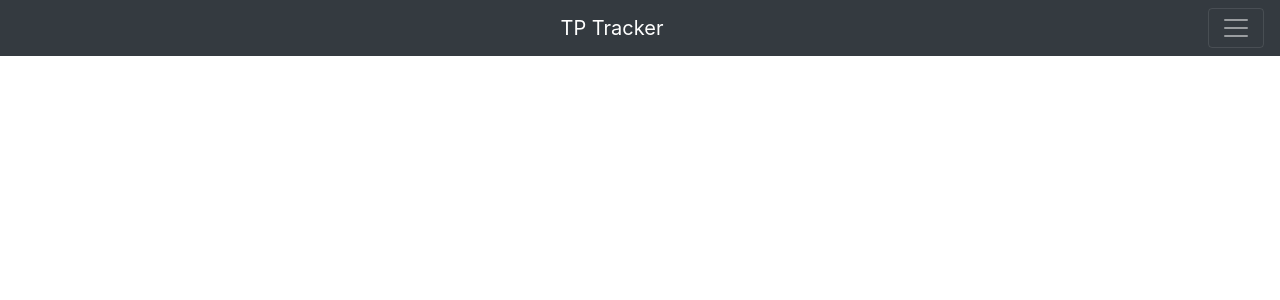
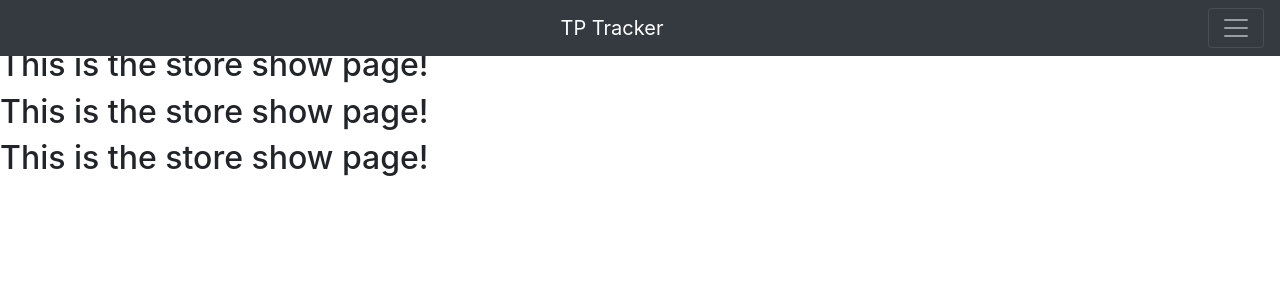
Before and after one commit to Howakyl/toilet-paper-finder, a React (Create React App) app in the folder tp-client/: page /stores/0 in a window 1280 px wide. Shown: the top 300 px of the page. Built offline with nearby package versions, Linux system fonts and the light colour scheme; what google-maps-react would draw is missing.

Commit message:
store show linked up with buttons on index

```diff
--- a/tp-client/src/App.css
+++ b/tp-client/src/App.css
@@ -40,7 +40,7 @@ nav {
 }
 
 .progress {
-  width: 100;
+  width: 100%;
 }
 
 .storesContainer {
--- a/tp-client/src/App.js
+++ b/tp-client/src/App.js
@@ -4,6 +4,7 @@ import Home from './pages/Home';
 import TpIndex from './pages/TpIndex';
 import Navbar from './components/Navbar';
 import './App.css';
+import StoreShow from './pages/StoreShow';
 
 class App extends React.Component {
   render () {
@@ -13,6 +14,7 @@ class App extends React.Component {
         <Switch>
           <Route exact path='/' component={Home}/>
           <Route path='/index' component={TpIndex} />
+          <Route path='/stores/:id' component={StoreShow}/>
         </Switch>
       </div>
     );
--- /dev/null
+++ b/tp-client/src/pages/StoreShow.js
@@ -0,0 +1,17 @@
+import React from 'react';
+import './StoreShow.css';
+
+class StoreShow extends React.Component {
+    render () {
+        return (
+            <div>
+                <h2>This is the store show page!</h2>
+                <h2>This is the store show page!</h2>
+                <h2>This is the store show page!</h2>
+                <h2>This is the store show page!</h2>
+            </div>
+        )
+    }
+}
+
+export default StoreShow;
--- a/tp-client/src/pages/TpIndex.js
+++ b/tp-client/src/pages/TpIndex.js
@@ -1,5 +1,6 @@
 import React from 'react';
 import Map from '../components/Map';
+import { Link } from 'react-router-dom';
 
 class TpIndex extends React.Component {
     state = {
@@ -7,6 +8,7 @@ class TpIndex extends React.Component {
             {
                 name: "Target",
                 usualStock: "Cottonelle, Charmin, Up & Up",
+                id: 0,
                 brands: [{
                     brandName: "Cottonelle Ultra Comfort",
                     url: "https://www.target.com/p/cottonelle-ultra-comfort-care-toilet-paper-mega-rolls/-/A-54605704?preselect=52248204#lnk=sametab",
@@ -25,6 +27,7 @@ class TpIndex extends React.Component {
             {
                 name: "Dollar Tree",
                 usualStock: "The Home Store, Strong and Soft",
+                id: 1,
                 brands: [{
                     brandName: "The Home Store",
                     url: "https://www.dollartree.com/the-home-store-1-ply-bath-tissue-1250-sheet-rolls/194247",
@@ -36,6 +39,7 @@ class TpIndex extends React.Component {
             {
                 name: 'Safeway',
                 usualStock: "Charmin Ultra Soft, Cottonelle",
+                id: 2,
                 brands: [{
                     brandName: "Charmin Ultra Soft",
                     url: "https://www.safeway.com/shop/product-details.970011733.html",
@@ -66,7 +70,7 @@ class TpIndex extends React.Component {
                                     </div>
                                     <section className="storeIndex-buttonContainer">
                                         <span>Usually stocks: <small><em>{store.usualStock}</em></small></span>
-                                        <a href="/" className="btn btn-secondary store-button">Store Details</a>
+                                        <Link to={`stores/${store.id}`} className="btn btn-secondary store-button">Store Details</Link>
                                     </section>
                                 </div>
                             )
```
Also changed, not shown: tp-client/src/pages/StoreShow.css (added).
